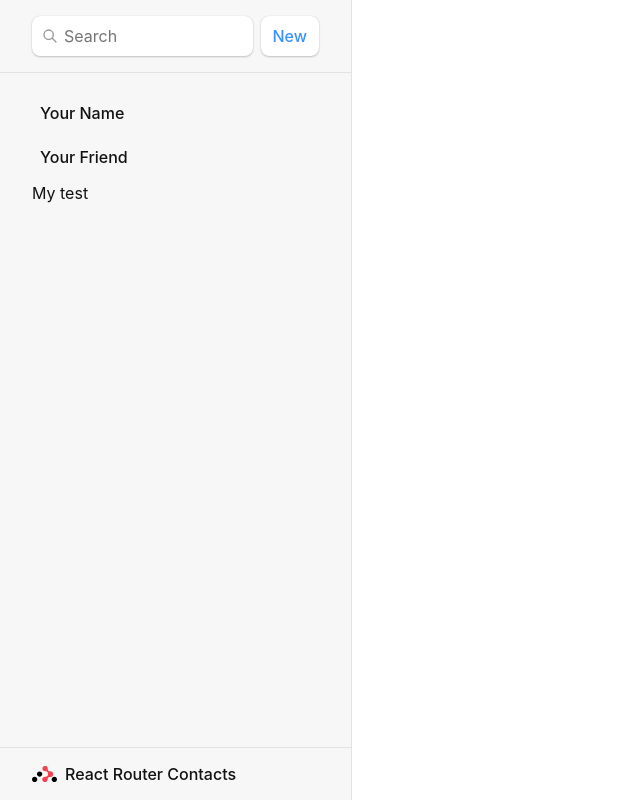
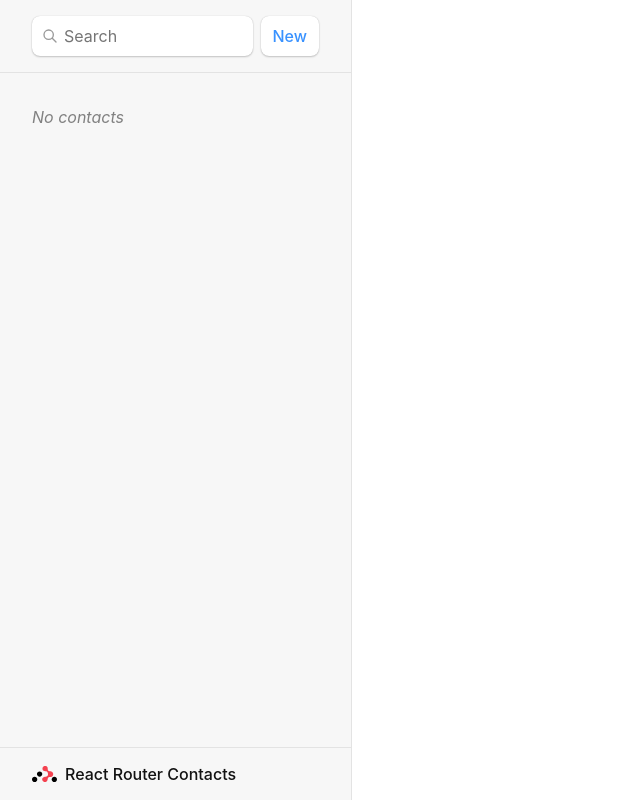
Before and after one commit to Storh/learn-react-router, a React (Vite) app: page / in a window 1280 px wide. Shown: the whole page, without its empty margins (0-640 px from the left). Built offline with nearby package versions, Linux system fonts and the light colour scheme.

Commit message:
路由加载数据完成后再渲染

```diff
--- a/src/main.jsx
+++ b/src/main.jsx
@@ -6,7 +6,7 @@
   Route,
 } from "react-router-dom";
 import "./index.css";
-import Root from "./routes/root";
+import Root, { loader as rootLoader } from "./routes/root";
 import ErrorPage from "./error-page";
 import Contact from "./routes/contact";
 
@@ -15,6 +15,7 @@
     path: "/",
     element: <Root />,
     errorElement: <ErrorPage />,
+    loader: rootLoader,
     // 如果我们想使用某个固定的页面布局，需要将内容以 children 的方式来配置
     children: [
       {
--- a/src/routes/root.jsx
+++ b/src/routes/root.jsx
@@ -1,7 +1,8 @@
 // 使用 Outlet 来在 layout 中标识子路由在哪里渲染
 // 使用 Link 来进行路由的切换
-import { Outlet, Link } from "react-router-dom";
+import { Outlet, Link, useLoaderData } from "react-router-dom";
 // import { useEffect } from "react";
+import { getContacts } from "../contacts";
 
 export default function Root() {
 
@@ -16,9 +17,10 @@
     //    但是直接在 render 内容中抛出错误的话会被捕捉
 
     // 不会触发 errorElement
-    const functionError = () => {
-        throw new Error('自定义错误')
-    }
+    // <div style={{ cursor: "pointer" }} onClick={functionError}>My test</div>
+    // const functionError = () => {
+    //     throw new Error('自定义错误')
+    // }
 
     // 会触发 errorElement
     // throw new Error('自定义错误')
@@ -60,7 +62,8 @@
 
     // 最后一直就是要介绍的，使用 React Router 的写法，
     // 切换为 React Router 的 Link 标签去跳转到子路由。
-    // Link不但能解决上面的 URL 跳转错误的问题，还不会让页面重新加载。
+    // Link 不但能解决上面的 URL 跳转错误的问题，还不会让页面重新加载。
+    // <Link to={`contacts/1`}>Your Name</Link>
 
     // 先不提 React Router 是如何解决这个问题的，首先想想我们有什么方法去处理上面的问题
     // 为了解决这个问题，要利用的就是 History API，pushState 方法可以改变页面的路由，同时也不会触发
@@ -71,6 +74,14 @@
     // 但是经过查看文档和实验才发现， popstate 事件只能在页面前进和后退的时候才能被触发，
     // 也就是浏览器的前进后退事件和 history API 的 go 和 back 方法，pushState 和 replaceState 并不能触发。
     // 所以需要自己去添加 onload 事件的监听和对路由切换时的处理。
+
+    // ******有关数据加载******
+    const { contacts } = useLoaderData();
+
+    // 数据、路由和布局的耦合，所以有了 loader 这个功能，
+    // 每个路由都可以定义一个 loader 方法来在元素渲染前获取数据。
+    // 这个数据可以在 useLoaderData hook 中获取。
+    // 同时，这里学到的一个逻辑是，可以把 render 内容和 网络请求内容放到一个文件中， 利用两次导入来实现所需要的数据加载后再显示
 
     return (
         <>
@@ -100,17 +111,28 @@
                     </form>
                 </div>
                 <nav>
-                    <ul>
-                        <li>
-                            <Link to={`contacts/1`}>Your Name</Link>
-                        </li>
-                        <li>
-                            <Link to={`contacts/2`}>Your Friend</Link>
-                        </li>
-                        <li>
-                            <div style={{ cursor: "pointer" }} onClick={functionError}>My test</div>
-                        </li>
-                    </ul>
+                    {contacts.length ? (
+                        <ul>
+                            {contacts.map((contact) => (
+                                <li key={contact.id}>
+                                    <Link to={`contacts/${contact.id}`}>
+                                        {contact.first || contact.last ? (
+                                            <>
+                                                {contact.first} {contact.last}
+                                            </>
+                                        ) : (
+                                            <i>No Name</i>
+                                        )}{" "}
+                                        {contact.favorite && <span>★</span>}
+                                    </Link>
+                                </li>
+                            ))}
+                        </ul>
+                    ) : (
+                        <p>
+                            <i>No contacts</i>
+                        </p>
+                    )}
                 </nav>
             </div>
             <div id="detail">
@@ -119,3 +141,8 @@
         </>
     );
 }
+
+export async function loader() {
+    const contacts = await getContacts();
+    return { contacts };
+}
```
